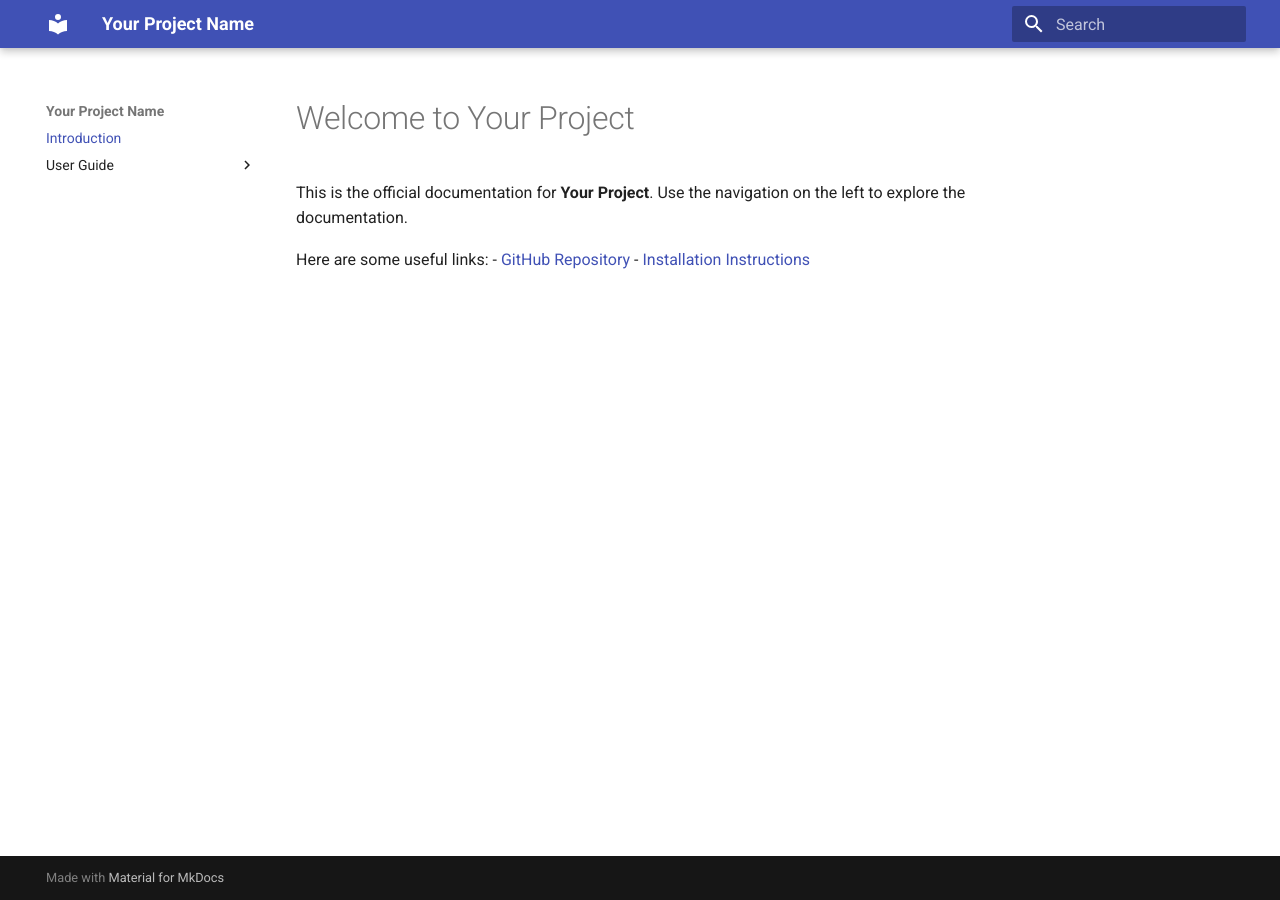
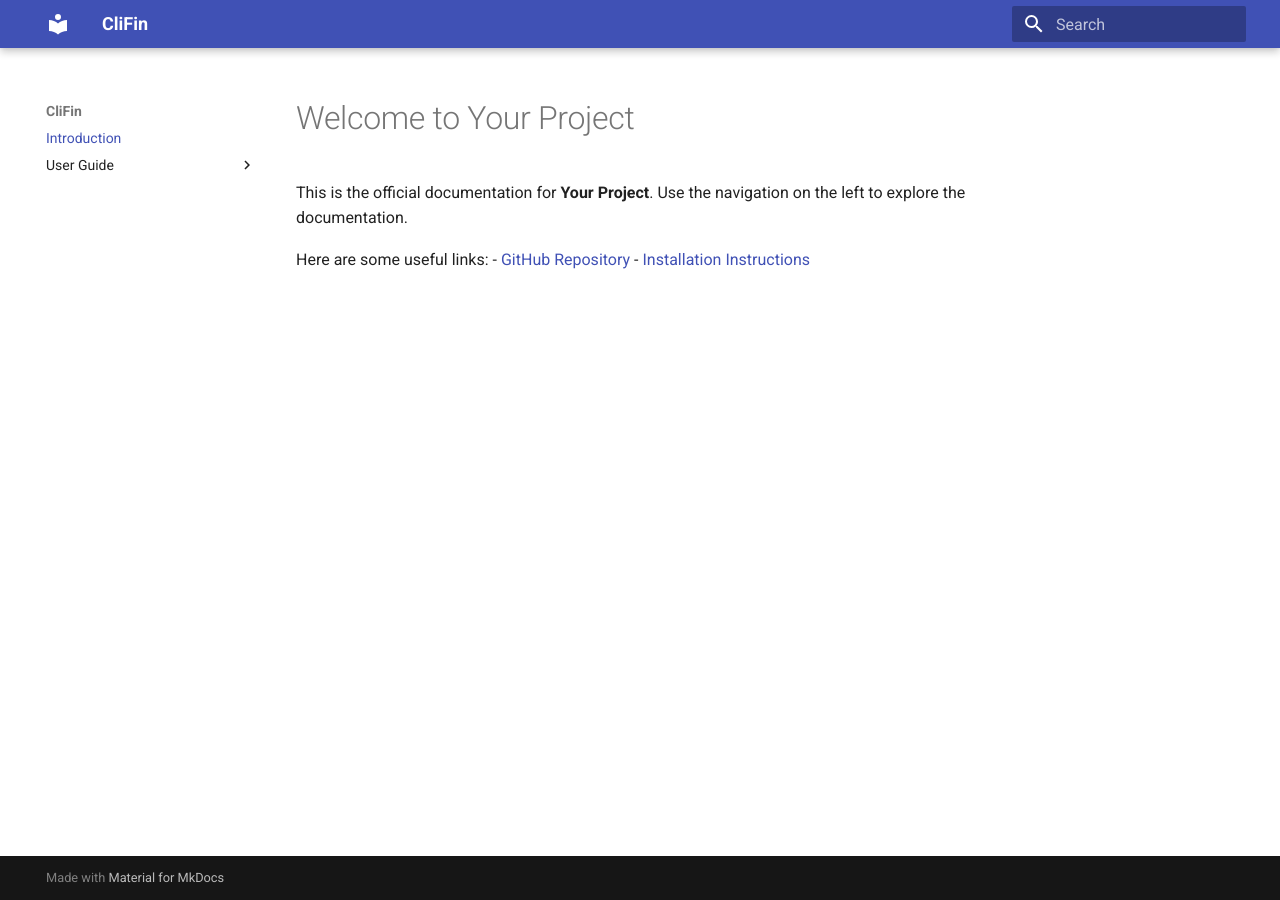
Before and after one commit to kbs0799/Clitest, an MkDocs documentation site: the page built from docs/index.md, in a window 1280 px wide. Built offline with MkDocs 1.6.1 and Material for MkDocs 9.7.7, drawn with Linux system fonts in a browser that asks for light colours.

Commit message:
Update mkdocs.yml

```diff
--- a/mkdocs.yml
+++ b/mkdocs.yml
@@ -1,5 +1,5 @@
 
-site_name: "Your Project Name"
+site_name: "CliFin"
 theme:
   name: 'material'
 
```
